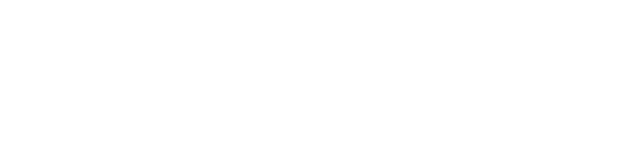
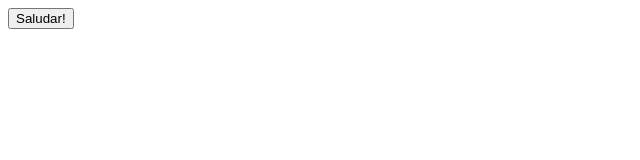
Before and after one commit to evafrola/JAP-Curso, a plain HTML site: page Semana 7/tallerEventos/index.html in a window 1280 px wide. Shown: the whole page, without its empty margins (0-640 px from the left). Drawn offline with Linux system fonts and the light colour scheme.

Commit message:
Creando alerta en HTML

```diff
--- a/Semana 7/tallerEventos/index.html
+++ b/Semana 7/tallerEventos/index.html
@@ -6,6 +6,6 @@
     <title>Taller Eventos</title>
 </head>
 <body>
-
+    <button onclick="alert('Hola!')">Saludar!</button>
 </body>
 </html>
```
